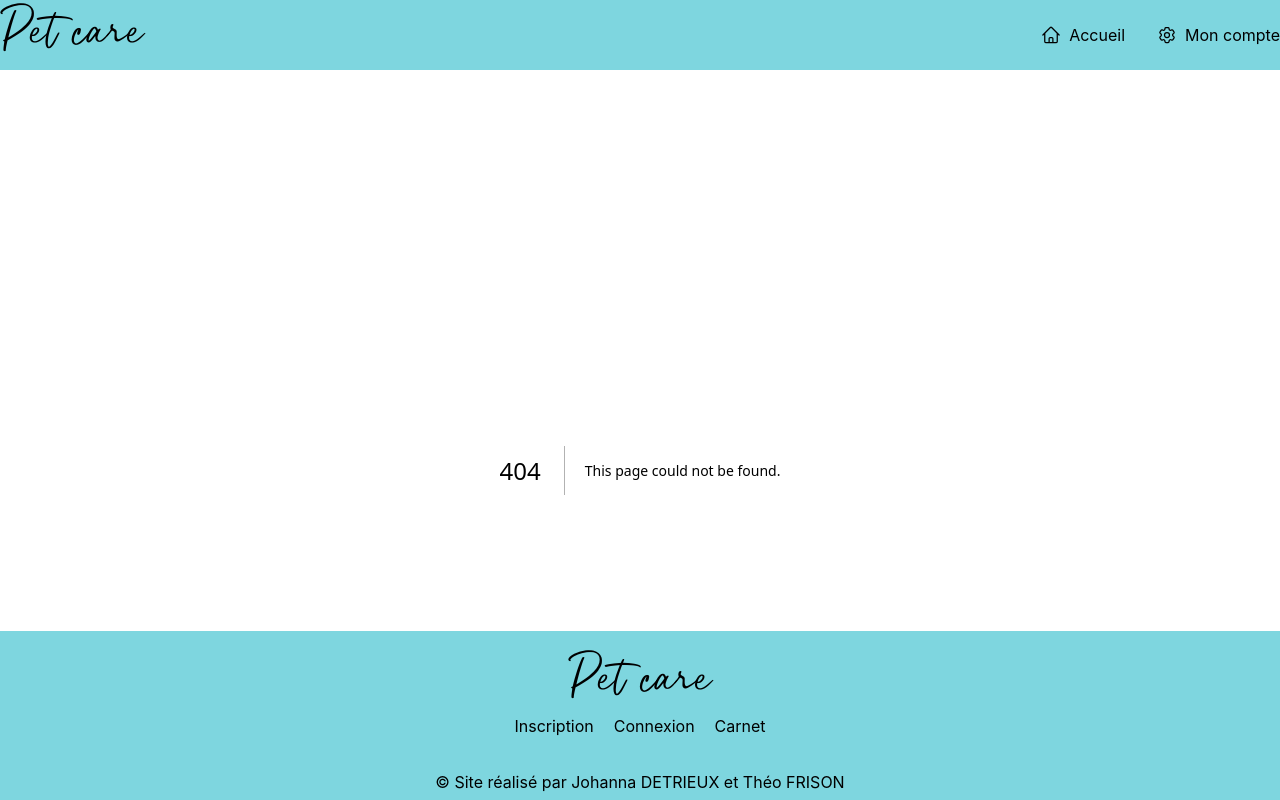
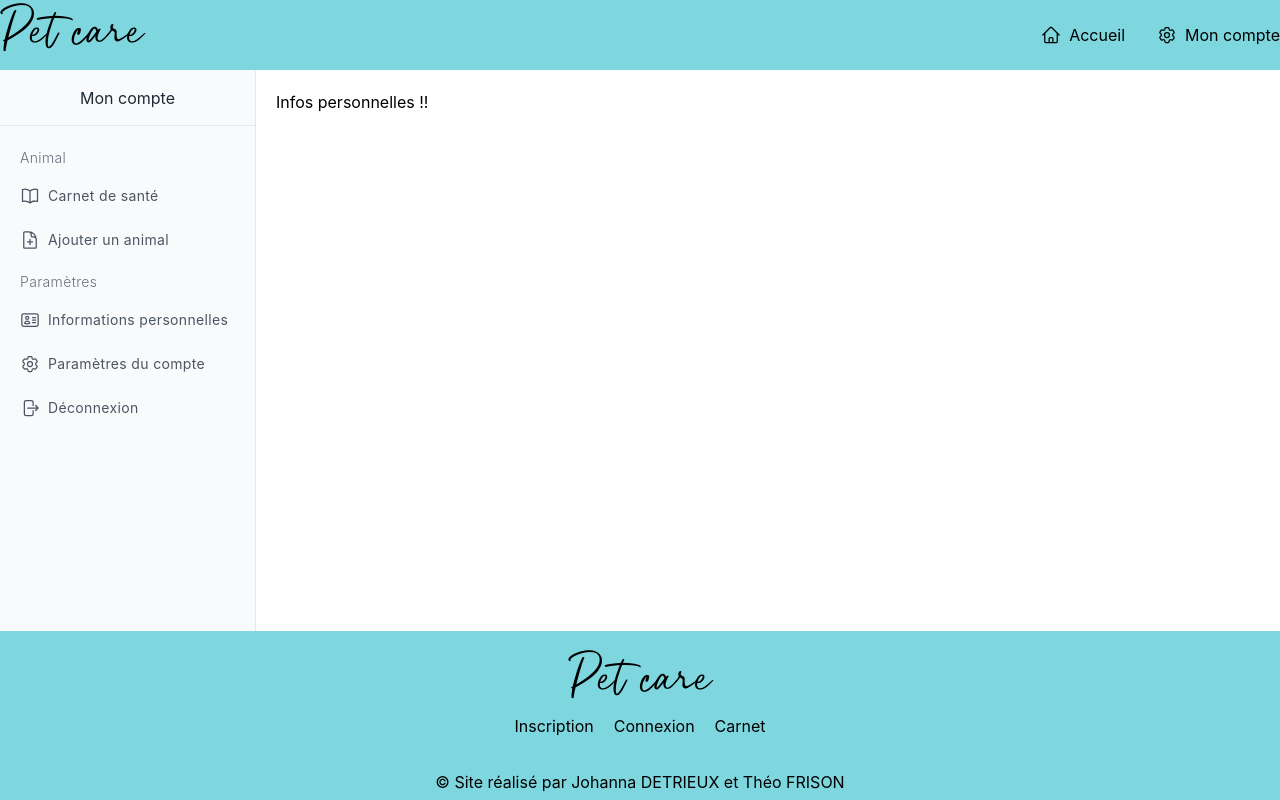
Before and after one commit to Jwana24/pet_care_front, a Next.js app: page /account/personnal-informations in a window 1280 px wide. Before the commit this address had no page. Built offline with nearby package versions, Linux system fonts and the light colour scheme.

Commit message:
Added the files in the account folder to have access of all links on the account page

```diff
--- /dev/null
+++ b/app/account/account-parameters/page.tsx
@@ -0,0 +1,7 @@
+const AccountParameters = () => {
+  return (
+    <div className="w-full p-5">Paramètres du compte !!</div>
+  )
+}
+
+export default AccountParameters;
--- /dev/null
+++ b/app/account/add-animal/page.tsx
@@ -0,0 +1,7 @@
+const NewAnimal = () => {
+  return (
+    <div className="w-full p-5">ajout animal !!</div>
+  )
+}
+
+export default NewAnimal;
--- /dev/null
+++ b/app/account/health-book/page.tsx
@@ -0,0 +1,7 @@
+const HealthBook = () => {
+  return (
+    <div className="w-full p-5">Le carnet de santé !!</div>
+  )
+}
+
+export default HealthBook;
--- a/app/account/page.tsx
+++ b/app/account/page.tsx
@@ -1,6 +1,8 @@
 const Account = () => {
   return (
-    <div>here layout : navigation à gauche + formulaire à droite</div>
+    <div className="w-full p-5">
+      La page du compte
+    </div>
   )
 }
 
--- /dev/null
+++ b/app/account/personnal-informations/page.tsx
@@ -0,0 +1,7 @@
+const PersonnalInfos = () => {
+  return (
+    <div className="w-full p-5">Infos personnelles !!</div>
+  )
+}
+
+export default PersonnalInfos;
--- a/app/components/SidebarAccount/SidebarAccount.tsx
+++ b/app/components/SidebarAccount/SidebarAccount.tsx
@@ -16,23 +16,24 @@ interface IMenuElement {
 interface IMenuElementItem {
   iconMenu: ReactElement
   nameLinkMenu: string
+  href: string
 }
 
 const SidebarAccount = () => {
   const menuElements: Array<IMenuElement> = [
     {category : "Animal", items : [
-      { iconMenu: <BookOpenIcon />, nameLinkMenu: "Carnet de santé" },
-      { iconMenu: <DocumentPlusIcon />, nameLinkMenu: "Ajouter un animal" },
+      { iconMenu: <BookOpenIcon />, nameLinkMenu: "Carnet de santé", href: "/account/health-book" },
+      { iconMenu: <DocumentPlusIcon />, nameLinkMenu: "Ajouter un animal", href: "/account/add-animal" },
     ]},
     {category : "Paramètres", items : [
-      { iconMenu: <IdentificationIcon />, nameLinkMenu: "Informations personnelles" },
-      { iconMenu: <Cog6ToothIcon />, nameLinkMenu: "Paramètres du compte" },
-      { iconMenu: <ArrowRightOnRectangleIcon />, nameLinkMenu: "Déconnexion" },
+      { iconMenu: <IdentificationIcon />, nameLinkMenu: "Informations personnelles", href: "/account/personnal-informations" },
+      { iconMenu: <Cog6ToothIcon />, nameLinkMenu: "Paramètres du compte", href: "/account/account-parameters" },
+      { iconMenu: <ArrowRightOnRectangleIcon />, nameLinkMenu: "Déconnexion", href: "/account/health-book" },
     ]}
   ]
 
   return (
-    <div className="flex text-gray-800 mr-5">
+    <div className="flex text-gray-800">
       <div className="flex flex-col top-0 left-0 w-64 bg-gray-50 border-r">
         <div className="flex items-center justify-center h-14 border-b">
           <div>Mon compte</div>
@@ -50,7 +51,7 @@ const SidebarAccount = () => {
                   <div key={itemIndex}>
                     <li>
                       <Link
-                        href="#"
+                        href={item.href}
                         className="relative flex flex-row items-center h-11 focus:outline-none hover:bg-gray-50 text-gray-600
                           hover:text-gray-800 border-l-4 border-transparent hover:border-main-color pr-6"
                       >
```
